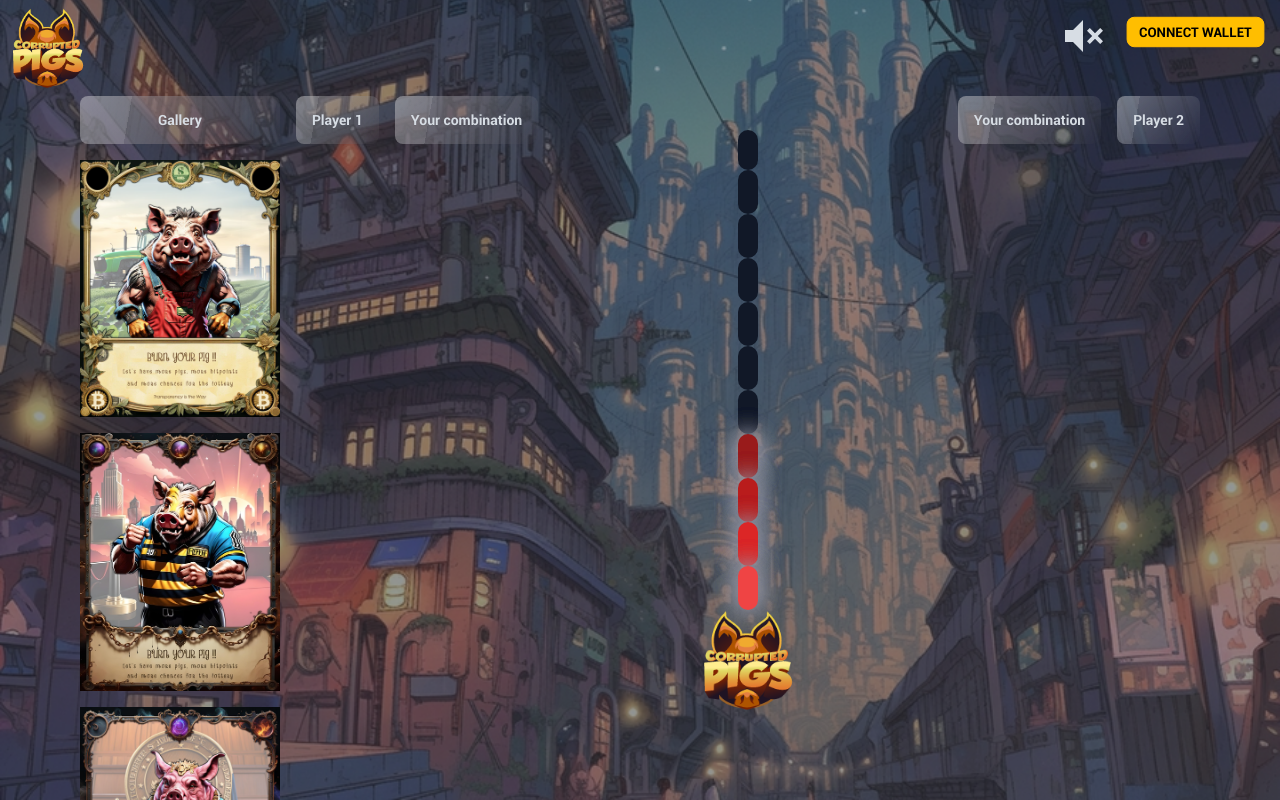
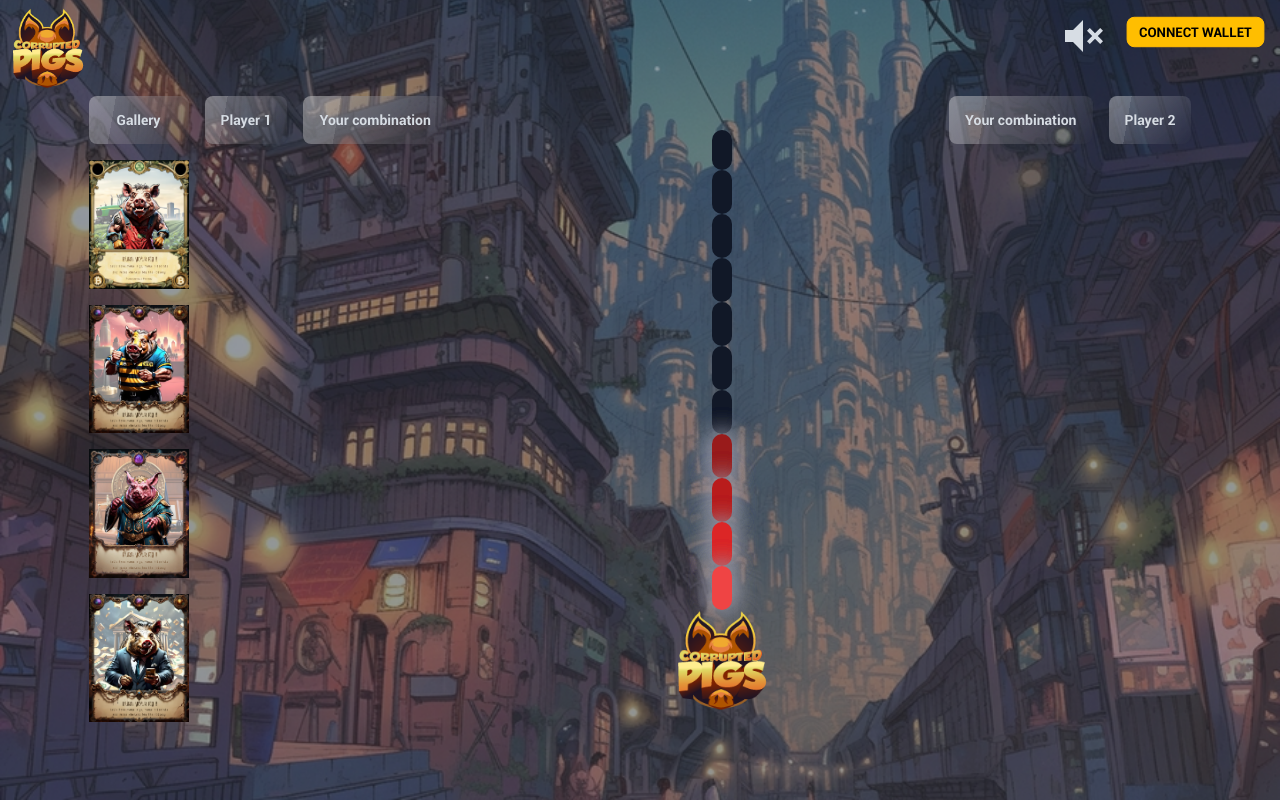
Before and after one commit to corruptedpigs/icp-frontend, a Next.js app: page /games/logic in a window 1280 px wide. Built offline with nearby package versions, Linux system fonts and the light colour scheme.

Commit message:
allow choosing 3 cards from gallery

```diff
--- /dev/null
+++ b/app/components/NFTGalleryCard.js
@@ -0,0 +1,32 @@
+"use client";
+
+import { useState } from 'react';
+import Image from 'next/image';
+
+const NFTGalleryCard = ({ src, onSelect,  canSelect }) => {
+  const [isSelected, setIsSelected] = useState(false);
+
+  const handleClick = () => {
+    if (!isSelected &&  canSelect) {
+      setIsSelected(true);
+      onSelect(src); // Notify parent component
+    }
+  };
+
+  return (
+    <div
+      className={`relative cursor-pointer ${isSelected ? 'blur-sm' : ''}`}
+      onClick={handleClick}
+    >
+      <Image
+        src={src}
+        width={100}
+        height={200}
+        className={`transition-transform duration-400 ${isSelected ? '' : 'hover:scale-95'}`}
+        alt="NFT Image"
+      />
+    </div>
+  );
+};
+
+export default NFTGalleryCard;
--- /dev/null
+++ b/app/components/SelectedCardsColumn.js
@@ -0,0 +1,20 @@
+import Image from 'next/image';
+
+const SelectedCardsColumn = ({ selectedCards }) => {
+  return (
+    <div className="flex flex-col gap-4 overflow-y-scroll scrollbar-hide">
+      {selectedCards.map((src, index) => (
+        <Image
+          key={index}
+          src={src}
+          width={200}
+          height={450}
+          className="transition-transform duration-400"
+          alt="Selected NFT Image"
+        />
+      ))}
+    </div>
+  );
+};
+
+export default SelectedCardsColumn;
--- /dev/null
+++ b/app/components/games/logic/Player1.js
@@ -0,0 +1,43 @@
+"use client";
+
+import { useState } from 'react';
+import NFTGalleryCard from './../../NFTGalleryCard'; // Adjust the path as needed
+import SelectedCardsColumn from './../../SelectedCardsColumn'; // Adjust the path as needed
+
+const Player1 = ({ images }) => {
+  const [selectedCards, setSelectedCards] = useState([]);
+  const canSelect = selectedCards.length < 3;
+
+  const handleSelect = (src) => {
+    if (canSelect && !selectedCards.includes(src)) {
+      setSelectedCards([...selectedCards, src]);
+    }
+  };
+
+  return (
+    <>
+      <div className="flex flex-col">
+        <a className="btn btn-ghost glass no-animation mb-4">Gallery</a>
+        <div class="flex-1/3 flex flex-col hover:overflow-auto gap-4 scrollbar-hide">
+          {images.map((src, index) => (
+            <NFTGalleryCard key={index} src={src} onSelect={handleSelect} canSelect={canSelect} />
+          ))}
+        </div>
+      </div>
+
+      <div className="flex flex-col">
+        <a className="btn btn-ghost glass no-animation mb-4">Player 1</a>
+        <SelectedCardsColumn selectedCards={selectedCards} />
+      </div>
+      <div className="flex flex-col">
+        <a className="btn btn-ghost glass no-animation mb-4">Your combination</a>
+      </div>
+
+      <div className="flex flex-col mx-4">
+
+      </div>
+    </>
+  );
+};
+
+export default Player1;
--- a/app/games/[id]/page.js
+++ b/app/games/[id]/page.js
@@ -1,6 +1,6 @@
 import NavbarWithConnectWallet from "../../../ui/components/homepage/navbar_with_connect_wallet";
 import GameTimer from "../../components/game_timer";
-import Image from "next/image";
+import Player1 from "../../components/games/logic/Player1";
 
 export function generateStaticParams() {
   return [{ id: 'logic' }, { id: '2' }, { id: '3' }]
@@ -22,28 +22,7 @@ export default function Page() {
 
           {/* Player 1 Game */}
           <div className="pt-24 h-screen flex gap-4">
-
-            <div className="flex flex-col">
-              <a className="btn btn-ghost glass no-animation mb-4">Gallery</a>
-              <div class="flex-1/3 flex flex-col hover:overflow-auto gap-4 scrollbar-hide">
-                {images.map((src, index) => (
-                  <Image
-                    key={index}
-                    src={src}
-                    width={200}
-                    height={450}
-                    className="hover:scale-95 ease-in-out duration-400"
-                  />
-                ))}
-              </div>
-            </div>
-
-            <div className="flex flex-col">
-              <a className="btn btn-ghost glass no-animation">Player 1</a>
-            </div>
-            <div className="flex flex-col">
-              <a className="btn btn-ghost glass no-animation">Your combination</a>
-            </div>
+            <Player1 images={images} />
           </div>
 
           {/* Game timer */}
```
